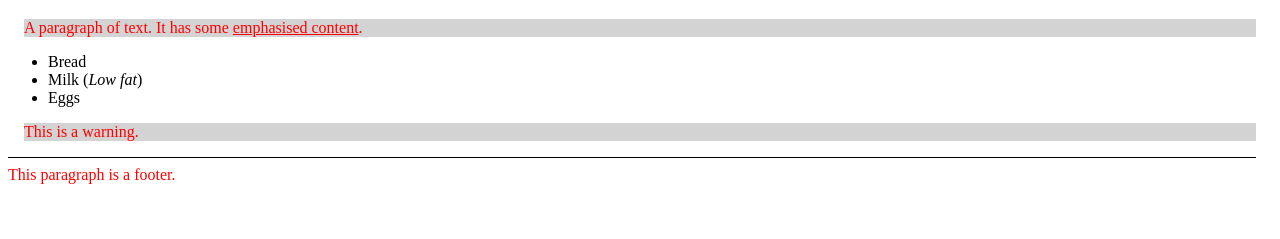
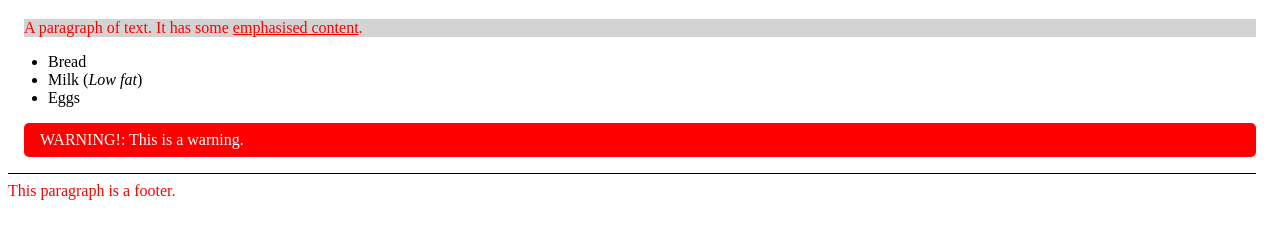
Before and after one commit to Sod0o/powercoders, a plain HTML site: page scratch/css.html in a window 1280 px wide. Shown: the part 61-300 px from the top of the page. Drawn offline with Linux system fonts and the light colour scheme.

Commit message:
styling with css

```diff
--- a/scratch/style.css
+++ b/scratch/style.css
@@ -1,3 +1,16 @@
+p.warning {
+  background-color: red;
+  color: white;
+  font-style: bold;
+  padding: .5em 1em;
+  border-radius: 5px;
+  text-shadow: 1px; 1px; 1px black;
+}
+
+p.warning::before {
+  content: "WARNING!: "
+}
+
 p em {
 font-style: normal;
 text-decoration: underline;
```
